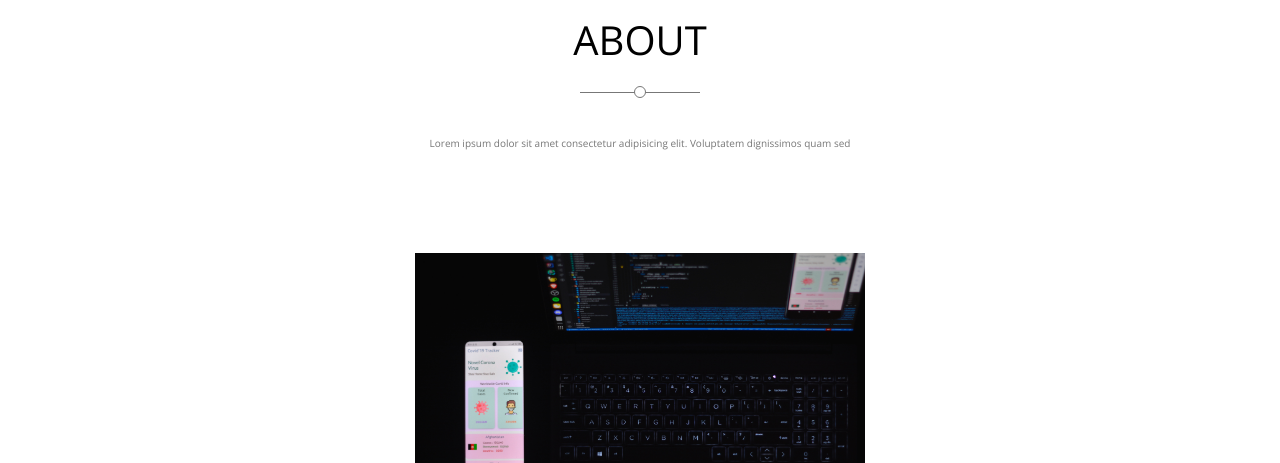
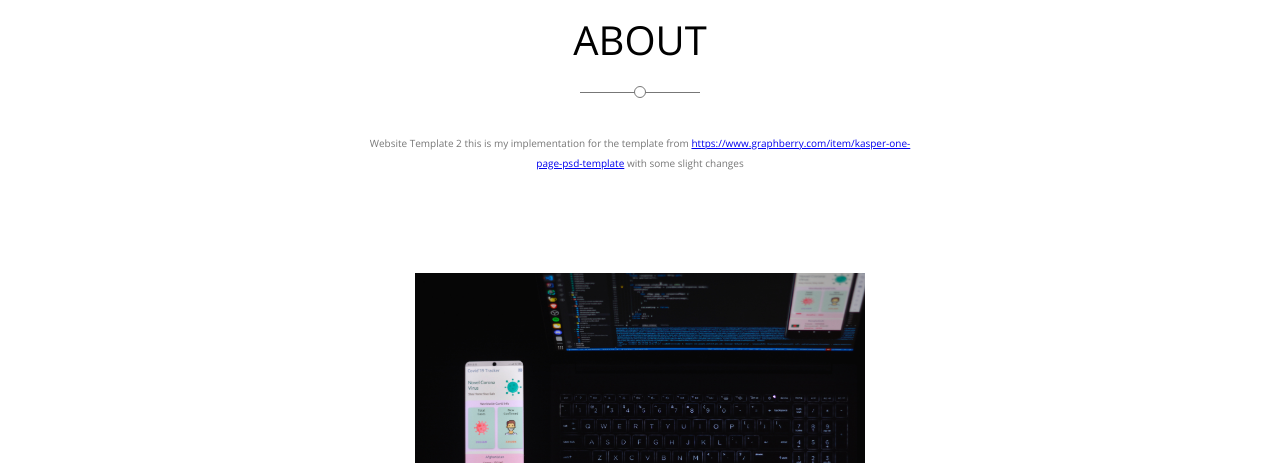
Before and after one commit to AhmedAwad97/Template-2, a website built with Parcel: page index.html in a window 1280 px wide. Shown: the part 4240-4703 px from the top of the page. Built offline with nearby package versions, Linux system fonts and the light colour scheme; files whose address does not match are found by name.

Commit message:
adding copyright

```diff
--- a/index.html
+++ b/index.html
@@ -256,8 +256,12 @@
           <div class="infos">
             <h2>About</h2>
             <p>
-              Lorem ipsum dolor sit amet consectetur adipisicing elit.
-              Voluptatem dignissimos quam sed
+              Website Template 2 this is my implementation for the template from
+              <a
+                href="https://www.graphberry.com/item/kasper-one-page-psd-template"
+                >https://www.graphberry.com/item/kasper-one-page-psd-template</a
+              >
+              with some slight changes
             </p>
           </div>
         </div>
```
